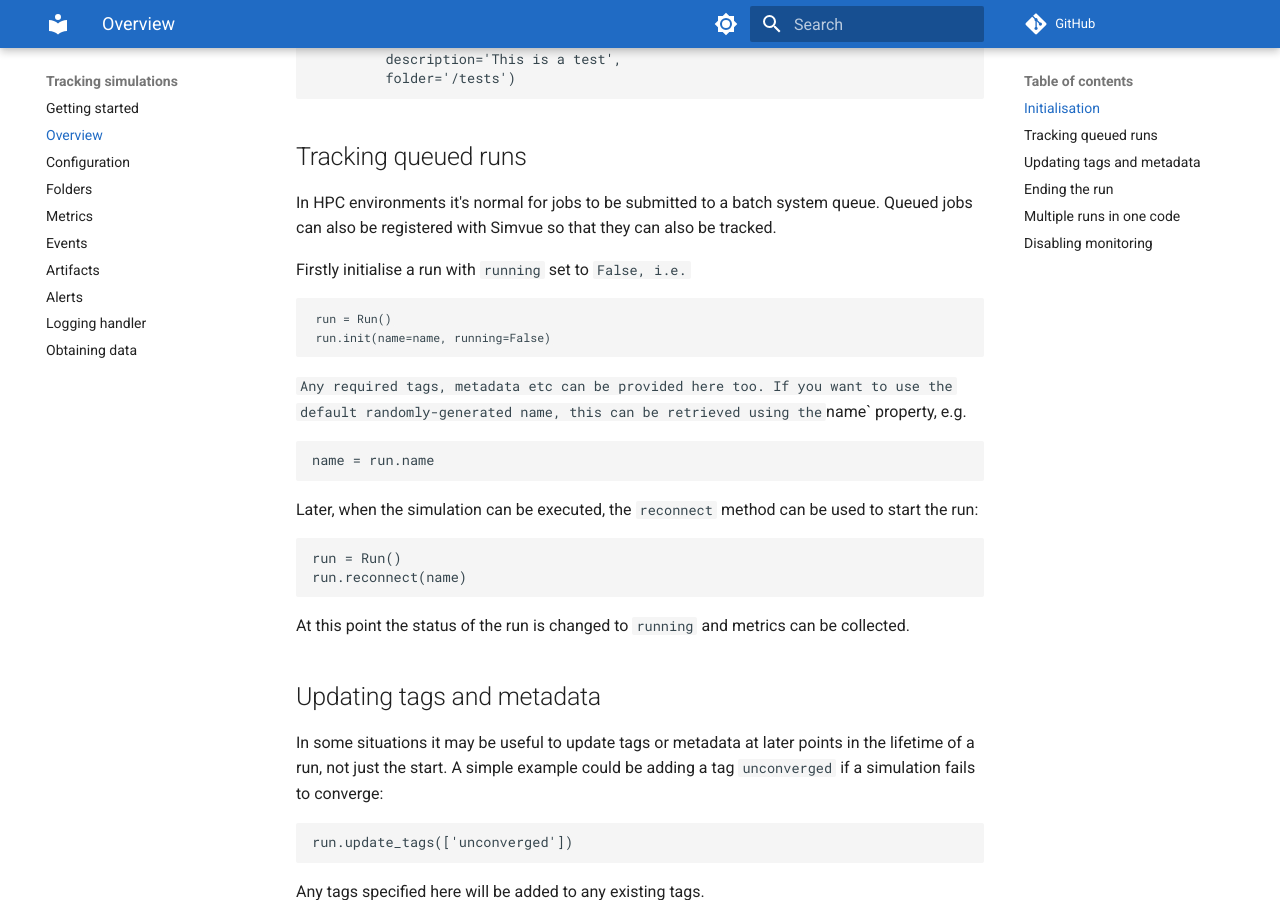
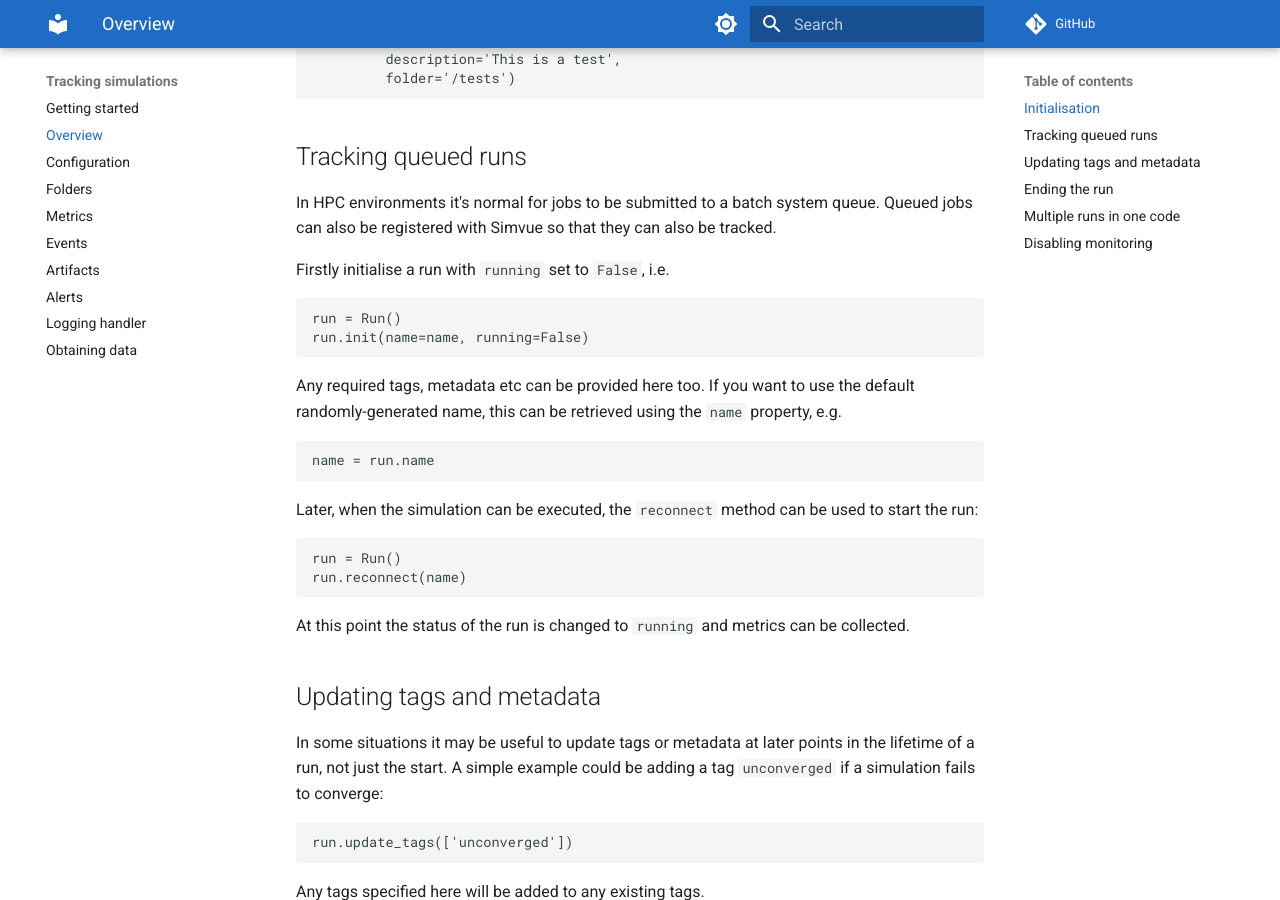
Before and after one commit to simvue-io/docs, an MkDocs documentation site: the page built from docs/python-client/overview.md, in a window 1280 px wide and 900 px high, scrolled down 997 px. Built offline with MkDocs 1.6.1 and Material for MkDocs 9.7.7, drawn with Linux system fonts in a browser that asks for light colours.

Commit message:
Bug fix - end quote missing

````diff
--- a/docs/python-client/overview.md
+++ b/docs/python-client/overview.md
@@ -34,7 +34,7 @@ run.init(name='my-first-run',
 In HPC environments it's normal for jobs to be submitted to a batch system queue. Queued jobs can also be registered with
 Simvue so that they can also be tracked.
 
-Firstly initialise a run with `running` set to `False, i.e.
+Firstly initialise a run with `running` set to `False`, i.e.
 ```
 run = Run()
 run.init(name=name, running=False)
````
